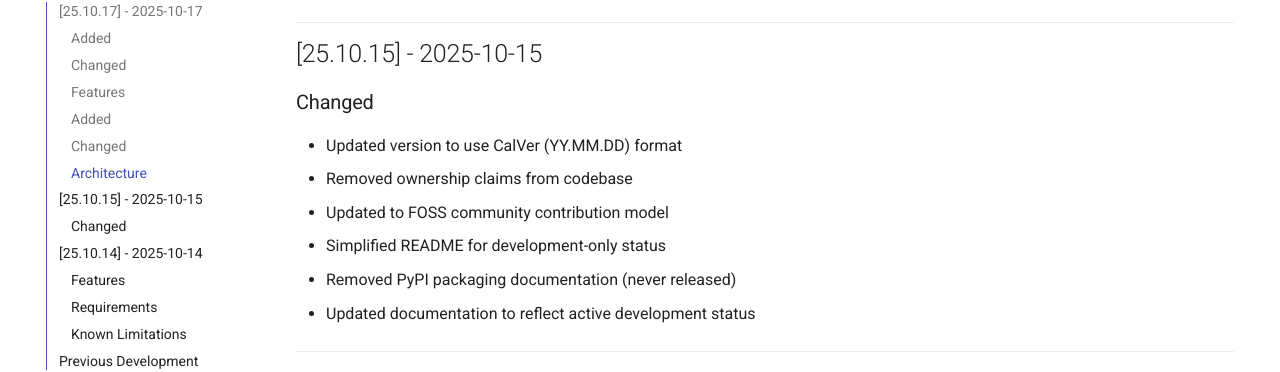
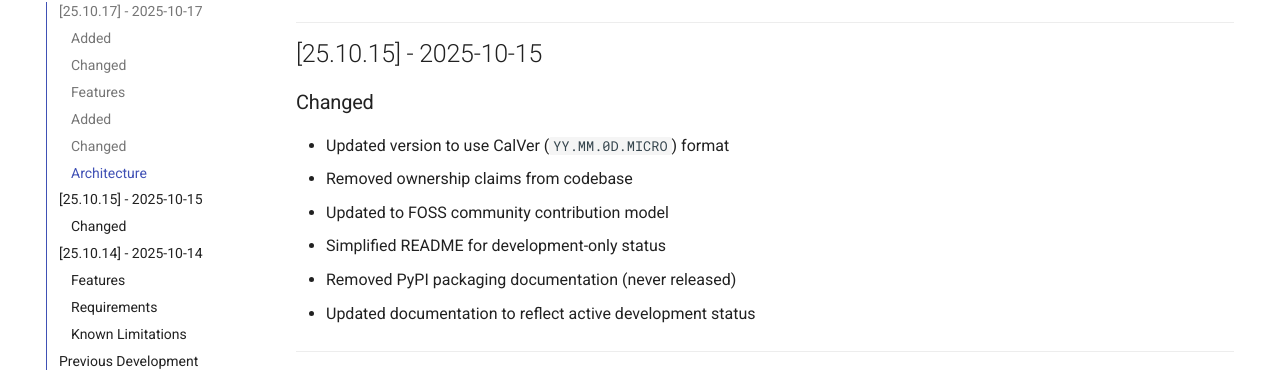
Before and after one commit to justprosound/django-micboard, an MkDocs documentation site: the page built from docs/changelog.md, in a window 1280 px wide and 900 px high, scrolled down 1771 px. Shown: the part 124-496 px from the top of the window. Built offline with MkDocs 1.6.1 and Material for MkDocs 9.7.7, drawn with Linux system fonts in a browser that asks for light colours; comment, search, counter and statistics services are not loaded; the version menu is left out; some of the changed text lies outside the part shown.

Commit message:
refactor: standardize release versioning to YY.MM.0D.MICRO format (#119)
## Summary

This PR standardizes the project's CalVer format to `YY.MM.0D.MICRO`.
Instead of the first daily release omitting the micro version (e.g.
`26.07.15`), it will now explicitly include it starting at `.0` (e.g.
`26.07.15.0`).

This is the first piece of the global cleanup refactor.

## Changes
- Updated `scripts/calculate_calver.py` to strictly enforce and output
the 4-part CalVer.
- Updated `tests/test_calver.py` to test for the new format.
- Updated documentation (`CHANGELOG.md`, `docs/changelog.md`,
`docs/index.md`, `CONTRIBUTING.md`) to reflect the `YY.MM.0D.MICRO`
standard.

```diff
--- a/docs/changelog.md
+++ b/docs/changelog.md
@@ -2,7 +2,7 @@
 
 All notable changes to django-micboard are documented here.
 
-**Version format:** CalVer (`YY.MM.DD`, with `.N` for additional same-day releases)
+**Version format:** CalVer (`YY.MM.0D.MICRO`)
 
 **Status:** Active development, not production-ready
 
@@ -59,7 +59,7 @@
 ## [25.10.15] - 2025-10-15
 
 ### Changed
-- Updated version to use CalVer (YY.MM.DD) format
+- Updated version to use CalVer (`YY.MM.0D.MICRO`) format
 - Removed ownership claims from codebase
 - Updated to FOSS community contribution model
 - Simplified README for development-only status
```
Also changed, not shown: CHANGELOG.md (+2 -3 lines), CONTRIBUTING.md (+1 -2 lines), docs/index.md (+1 -1 lines), 2 other files.
